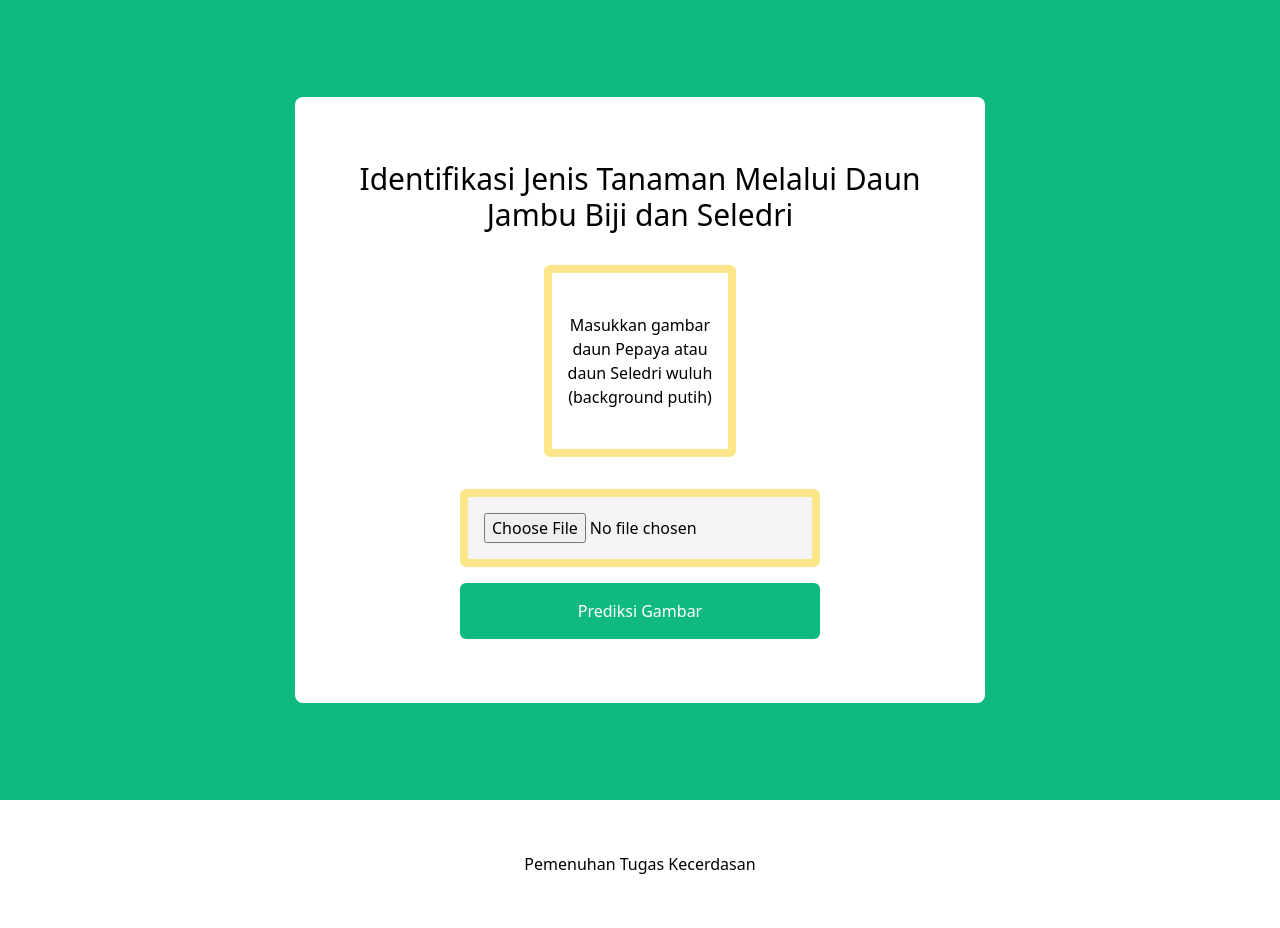
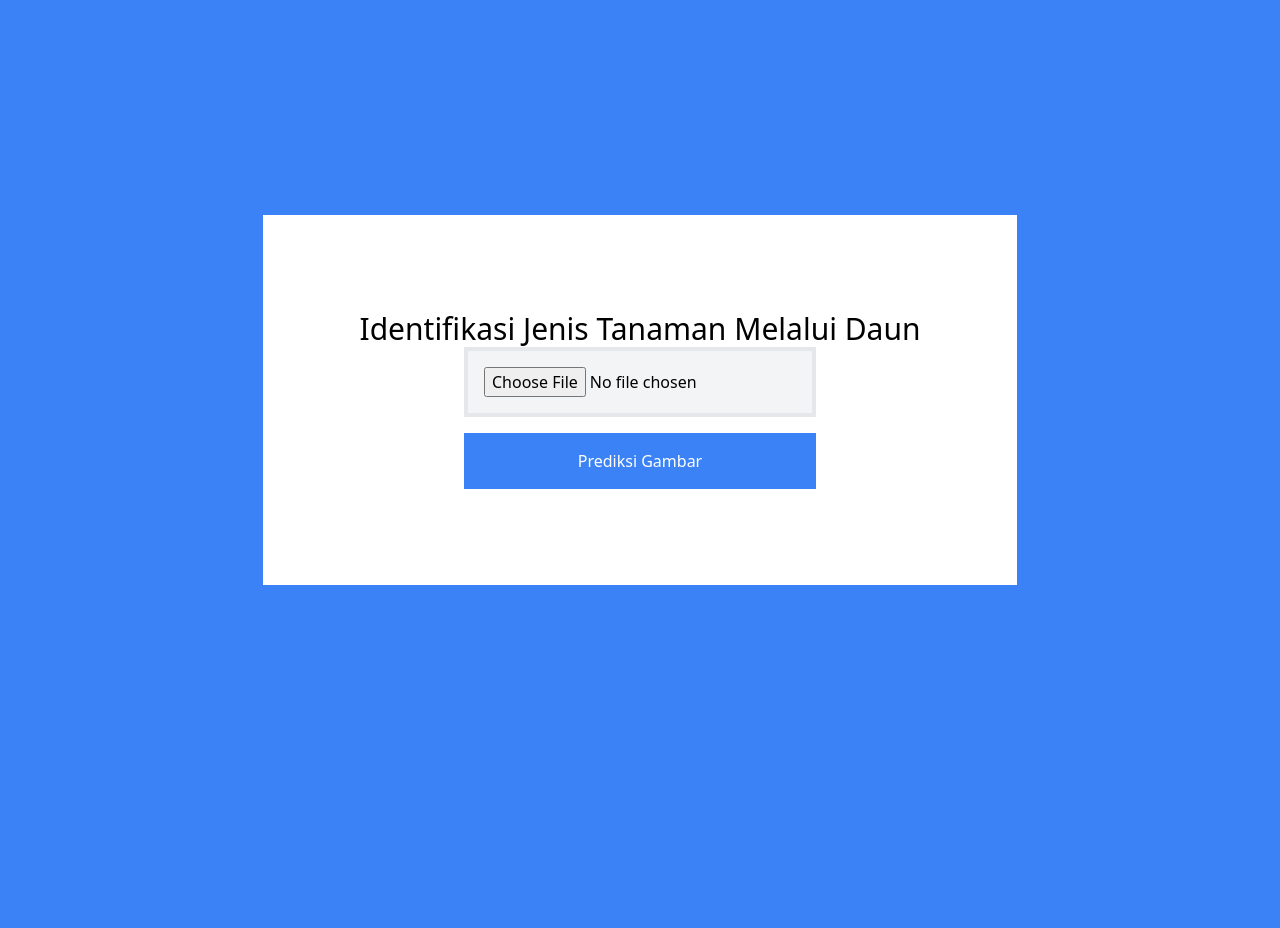
Before and after one commit to arielbagus/AI_Heroku, a Flask app: page / in a window 1280 px wide. After the commit the page ends 585 px from the top, so only its background shows below. Run offline with Flask 2, Linux system fonts and the light colour scheme.

Commit message:
Update index.html

```diff
--- a/templates/index.html
+++ b/templates/index.html
@@ -11,37 +11,34 @@
         <title>Kecerdasan Buatan</title>
     </head>
     <body>
-        <section class="flex justify-center items-center w-screen h-screen bg-green-500">
-            <main class="flex flex-col justify-center items-center p-16 bg-white rounded-lg">
+        <section class="flex justify-center items-center w-screen h-screen bg-blue-500">
+            <main class="flex flex-col justify-center items-center p-24 bg-white">
                 <h1 class="text-3xl text-bold">Identifikasi Jenis Tanaman Melalui Daun</h1>
-                <h1 class="text-3xl text-bold">Jambu Biji dan Seledri</h1>
 
                 {% if uploaded_image %}
                 <img
                     src="{{ url_for('send_uploaded_image', filename=uploaded_image) }}"
-                    class="mt-8 mb-4 h-48 border-8 border-yellow-200 rounded-md"
+                    class="mt-8 mb-4 h-48 border-4"
                 />
                 {% else %}
-                <div
-                    class="flex justify-center items-center my-8 w-48 h-48 border-8 border-yellow-200 rounded-md">
+
+                <!-- <div class="flex justify-center items-center my-8 w-48 h-48 border-4">
                     <p class="text-center">
-                        Masukkan gambar daun Pepaya atau daun Seledri wuluh (background putih)
+                        Masukkan gambar daun
                     </p>
-                </div>
+                </div> -->
+
                 {% endif %} {% if prediction %}
                 <p class="mb-8">Hasil Prediksi: {{prediction}}</p>
                 {% endif %}
 
                 <form method="post" enctype="multipart/form-data" class="flex flex-col">
-                    <input type="file" name="image" class="mb-4 p-4 border-8 border-yellow-200 rounded-md bg-gray-100"/>
-                    <button type="submit" class="p-4 bg-green-500 text-white rounded-md">
+                    <input type="file" name="image" class="mb-4 p-4 border-4 bg-gray-100"/>
+                    <button type="submit" class="p-4 bg-blue-500 text-white">
                         Prediksi Gambar
                     </button>
                 </form>
             </main>
         </section>
-        <footer class="flex gap-x-8 justify-center items-center h-32 bg-white">
-            <p>Pemenuhan Tugas Kecerdasan</p>
-        </footer>
     </body>
 </html>
```
